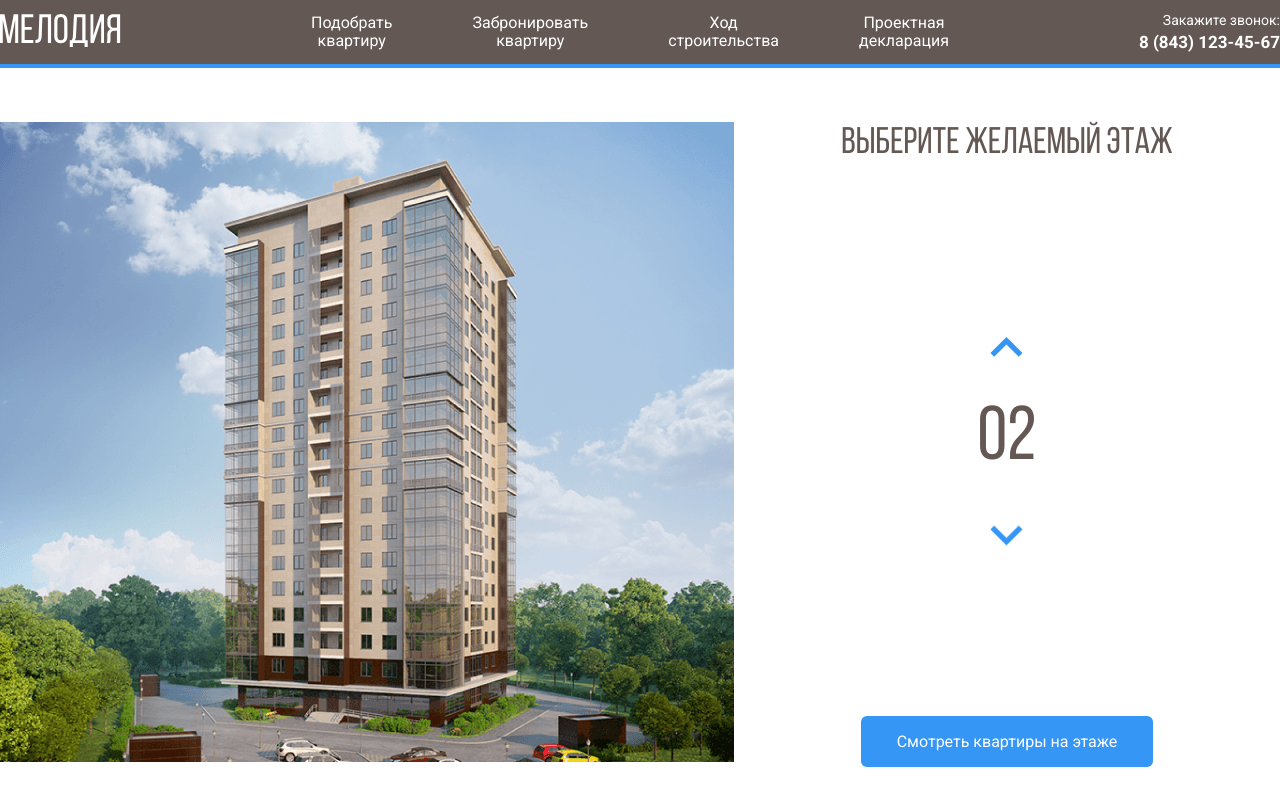
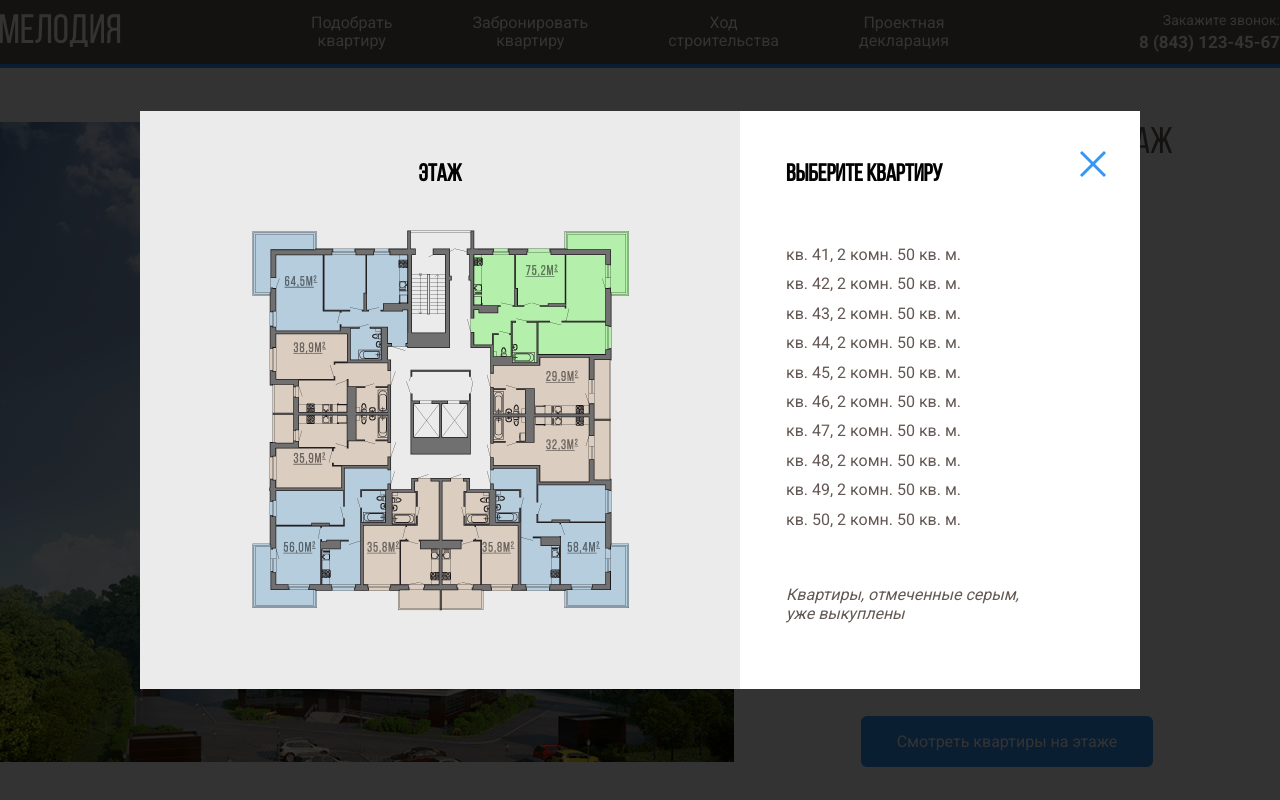
Before and after one commit to Bakaeva/Melody, a plain HTML site: page index.html in a window 1280 px wide. Both pictures are taken after a click on the button "Смотреть квартиры на этаже". Drawn offline with nearby package versions, Linux system fonts and the light colour scheme.

Commit message:
Добавлен просмотр квартир

```diff
--- a/css/style.css
+++ b/css/style.css
@@ -84,8 +84,7 @@ body {
 }
 .main-title {
 	margin: 0;
-	font-family: 'Bebas Neue',
-	sans-serif;
+	font-family: 'Bebas Neue', sans-serif;
 	font-size: 37px;
 	font-weight: normal;
 	line-height: 44px;
@@ -110,10 +109,9 @@ path.current-floor {
 .counter-down {
 	transform: rotateX(180deg);
 }
-.counter {
+.floor-counter {
 	margin: 35px 0px;
-	font-family: 'Bebas Neue',
-	sans-serif;
+	font-family: 'Bebas Neue', sans-serif;
 	font-size: 76px;
 	color: #635854;
 }
@@ -128,3 +126,94 @@ path.current-floor {
 	color: #FFF;
 	cursor: pointer;
 }
+.modal {
+	position: fixed;
+	left: 0;
+	top: 0;
+	width: 100%;
+	height: 100%;
+	background-color: rgba(0, 0, 0, 0.8);
+	display: flex;
+	justify-content: center;
+	align-items: center;
+	opacity: 0;
+	transform: scale(0);
+	transition: opacity 0.2s;
+}
+.is-open {
+	opacity: 1;
+	transform: scale(1);
+}
+.modal-dialog {
+	position: relative;
+	max-width: 1000px;
+	min-height: 565px;
+	background-color:#FFF;
+	flex-grow: 1;
+	display: flex;
+	transform: translateY(-10%);
+	transition: transform 0.2s, opacity 0.2s;
+	transition-delay: 0.2s;
+}
+.is-open > .modal-dialog {
+	opacity: 1;
+	transform: translateY(0);
+}
+.modal-image {
+	background-color: #EBEBEB;
+	width: 60%;
+	text-align: center;
+	padding: 50px;
+}
+.flats path {
+	opacity: 0;
+	cursor: pointer;
+}
+.flats path:hover {
+	opacity: 1;
+}
+.modal-title {
+	font-family: 'Bebas Neue', sans-serif;
+	font-size: 24px;
+	line-height: 29px;
+	color: #000;
+	margin: 0 0 25px 0;
+}
+.modal-info {
+	width: 40%;
+	padding: 50px 46px;
+}
+.flat-list {
+	padding: 0;
+	list-style: none;
+	margin-top: 55px;
+}
+.flat-item {
+	margin-bottom: 10px;
+}
+.flat-link {
+	font-size: 16px;
+	line-height: 19px;
+	color: #635854;
+	text-decoration: none;
+}
+.flat-link:hover {
+	color: #3596F5;
+	text-decoration: underline;
+}
+.modal-alert {
+	font-style: italic;
+	font-weight: normal;
+	font-size: 16px;
+	line-height: 19px;
+	color: #635854;
+	margin-top: 56px;
+}
+.modal-close-button {
+	position: absolute;
+	top: 38px;
+	right: 27px;
+	border: none;
+	background-color: #fff;
+	cursor: pointer;
+}
--- a/index.html
+++ b/index.html
@@ -78,7 +78,7 @@
 				<button class="counter-button counter-up">
 					<img src="img/arrow.svg" class="counter-arrow" alt="arrow-up">
 				</button>
-			<span class="counter">02</span>
+			<span class="floor-counter counter">02</span>
 			<button class="counter-button counter-down">
 				<img src="img/arrow.svg" class="counter-arrow" alt="arrow-down">
 			</button>
@@ -87,6 +87,73 @@
 		</div>
 		<!-- /.main-info -->
 	</main>
+	<div class="modal">
+		<div class="modal-dialog">
+			<button class="modal-close-button">
+				<svg width="28" height="28" viewBox="0 0 28 28" fill="none" xmlns="http://www.w3.org/2000/svg">
+					<path d="M2 2L26 26" stroke="#3596F5" stroke-width="3"/>
+					<path d="M26 2L2 26" stroke="#3596F5" stroke-width="3"/>
+				</svg>
+			</button>
+			<div class="modal-image">
+				<h3 class="modal-title">Этаж <span class="modal-counter counter"></span></h3>
+				<svg class="flats"
+				width="433" height="408" viewBox="0 0 433 408" fill="none" xmlns="http://www.w3.org/2000/svg" xmlns:xlink="http://www.w3.org/1999/xlink">
+					<image id="image0" width="433" height="408" xlink:href="img/floor.png"/>
+					<path d="M388 81V141H314V148H267.5V131H247V32.5H338.5V16H405V81H388Z" fill="#3595F6" fill-opacity="0.75"/>
+					<path d="M314 148.5H268V200H367.5V205H387.5V141H314V148.5Z" fill="#3595F6" fill-opacity="0.75"/>
+					<path d="M314.192 252.662H268V200H367.916V204.602H388V268H314.192V252.662Z" fill="#3595F6" fill-opacity="0.75"/>
+					<path d="M314 253H268.5V309H295.5V376H340V393H405V328.5H388V268.5H314V253Z" fill="#3595F6" fill-opacity="0.75"/>
+					<path d="M218 394.5V264H247.5V273.5H267.5V310.5H294.5V375H259.5V394.5H218Z" fill="#3595F6" fill-opacity="0.75"/>
+					<path d="M217 394.5V264H187.5V273.5H167.5V310.5H140.5V375H175.5V394.5H217Z" fill="#3595F6" fill-opacity="0.75"/>
+					<path d="M121 252H166.5V309H139.5V376H95V393H30V328.5H47V273.5H121V252Z" fill="#3595F6" fill-opacity="0.75"/>
+					<path d="M119.5 273.5H46V198H167V250.822H119.5V273.5Z" fill="#3595F6" fill-opacity="0.75"/>
+					<path d="M124.729 116H46V198H167V145.178H124.729V116Z" fill="#3595F6" fill-opacity="0.75"/>
+					<path d="M46.5 81V115.5H125V144.5H164V131H184.5V32.5H93V16H28V81H46.5Z" fill="#3595F6" fill-opacity="0.75"/>
+				</svg>
+			</div>
+			<!-- /.modal-image -->
+			<div class="modal-info">
+				<h3 class="modal-title">Выберите квартиру</h3>
+				<ul class="flat-list">
+					<li class="flat-item">
+						<a href="#" class="flat-link">кв. 41, 2 комн. 50 кв. м.</a>
+					</li>
+					<li class="flat-item">
+						<a href="#" class="flat-link">кв. 42, 2 комн. 50 кв. м.</a>
+					</li>
+					<li class="flat-item">
+						<a href="#" class="flat-link">кв. 43, 2 комн. 50 кв. м.</a>
+					</li>
+					<li class="flat-item">
+						<a href="#" class="flat-link">кв. 44, 2 комн. 50 кв. м.</a>
+					</li>
+					<li class="flat-item">
+						<a href="#" class="flat-link">кв. 45, 2 комн. 50 кв. м.</a>
+					</li>
+					<li class="flat-item">
+						<a href="#" class="flat-link">кв. 46, 2 комн. 50 кв. м.</a>
+					</li>
+					<li class="flat-item">
+						<a href="#" class="flat-link">кв. 47, 2 комн. 50 кв. м.</a>
+					</li>
+					<li class="flat-item">
+						<a href="#" class="flat-link">кв. 48, 2 комн. 50 кв. м.</a>
+					</li>
+					<li class="flat-item">
+						<a href="#" class="flat-link">кв. 49, 2 комн. 50 кв. м.</a>
+					</li>
+					<li class="flat-item">
+						<a href="#" class="flat-link">кв. 50, 2 комн. 50 кв. м.</a>
+					</li>
+				</ul>
+				<p class="modal-alert">Квартиры, отмеченные серым, <br/ >уже выкуплены</p>
+			</div>
+			<!-- /.modal-info -->
+		</div>
+		<!-- /.modal-dialog -->
+	</div>
+	<!-- /.modal -->
 	<script
 		src="https://code.jquery.com/jquery-3.6.0.min.js"
 		integrity="sha256-/xUj+3OJU5yExlq6GSYGSHk7tPXikynS7ogEvDej/m4="
--- a/js/main.js
+++ b/js/main.js
@@ -3,6 +3,9 @@ $(document).ready(function () {
 	var floorPath = $(".home-image path");
 	var counterUp = $(".counter-up");
 	var counterDown = $(".counter-down");
+	var modal = $(".modal");
+	var modalCloseButton = $(".modal-close-button");
+	var buttonPrimary = $(".button-primary");
 
 	floorPath.on("mouseover", function () {
 		floorPath.removeClass("current-floor");
@@ -12,6 +15,9 @@ $(document).ready(function () {
 	// floorPath.on("left", function () {
   //// toDo: добавить подсветку этажа, на котором находилась мышь, когда её убрали с изображения дома (того этажа, который выведен в .counter)
 	// });
+	floorPath.on("click", toggleModal);
+  modalCloseButton.on("click", toggleModal);
+	buttonPrimary.on("click", toggleModal);
 
 	counterUp.on("click", function () {
 		if (currentFloor < 18) {
@@ -32,4 +38,8 @@ $(document).ready(function () {
 			$(`[data-floor=${useCurrentFloor}]`).toggleClass("current-floor");
 		}
 	});
+
+	function toggleModal() {
+		modal.toggleClass("is-open");
+	}
 });
```
Also changed, not shown: img/Floor.png (added).
